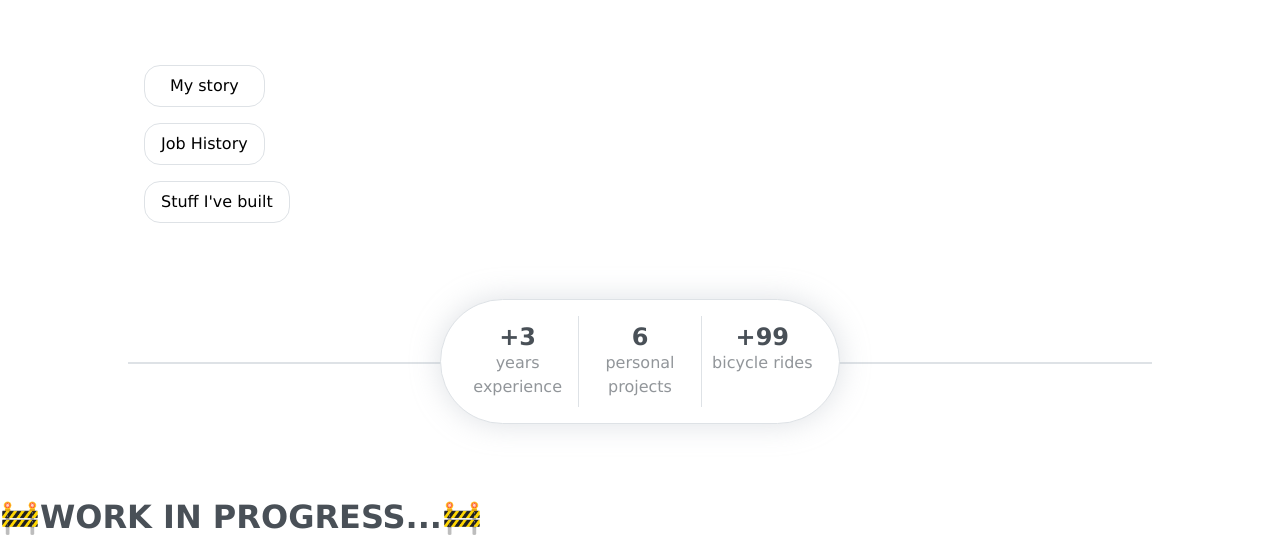
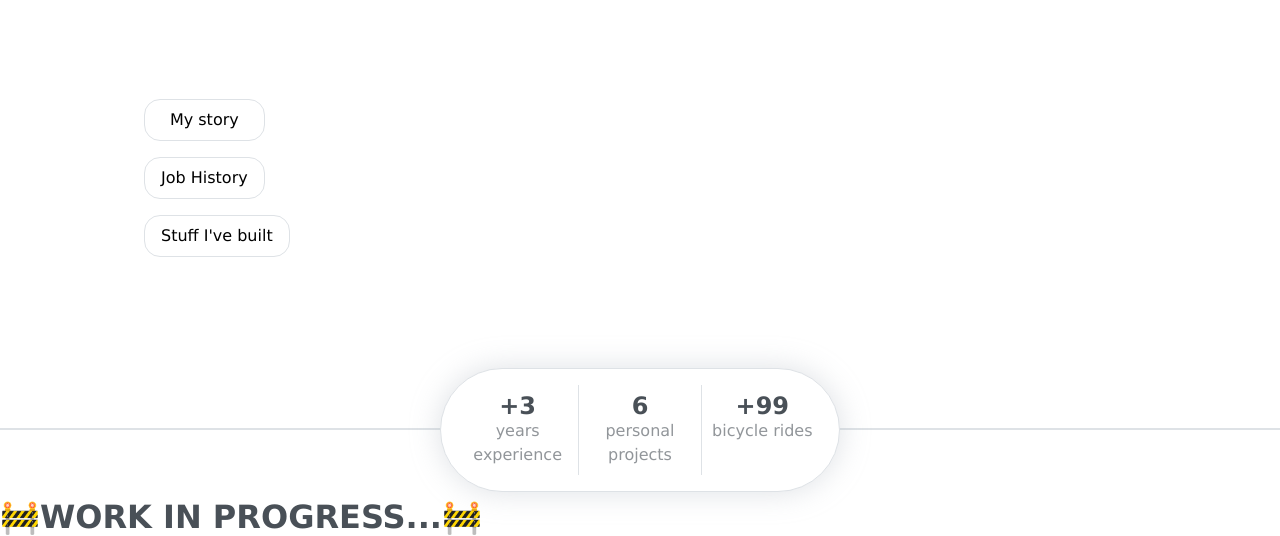
Before and after one commit to the-papabear/mr-bear-codes, a website: page index.html in a window 1280 px wide. Shown: the part 300-836 px from the top of the page. Drawn offline with Linux system fonts and the light colour scheme.

Commit message:
Updates divider placement and removes unused markup

```diff
--- a/index.html
+++ b/index.html
@@ -39,7 +39,6 @@
       </div>
 
       <section class="summary">
-        <div class="summary__divider"></div>
         <div class="summary__list">
           <div class="summary__item">
             <h2>+3</h2>
@@ -55,9 +54,8 @@
           </div>
         </div>
       </section>
-      <section></section>
     </main>
+    <div class="divider"></div>
     <h1>🚧WORK IN PROGRESS...🚧</h1>
-    <script type="module" src="./src/icons.js"></script>
   </body>
 </html>
--- a/src/styles.css
+++ b/src/styles.css
@@ -53,11 +53,11 @@
   align-items: center;
 }
 
-.summary__divider {
+.divider {
   border: 1px solid #dee2e6;
   width: 100%;
   position: absolute;
-  top: 50%;
+  bottom: 70px;
   z-index: -1;
 }
 
@@ -121,6 +121,12 @@
   background-color: #dee2e6;
 }
 
+@media only screen and (max-height: 590px) {
+  .divider {
+    display: none;
+  }
+}
+
 @media only screen and (min-width: 500px) {
   .cta {
     flex-direction: row;
```
